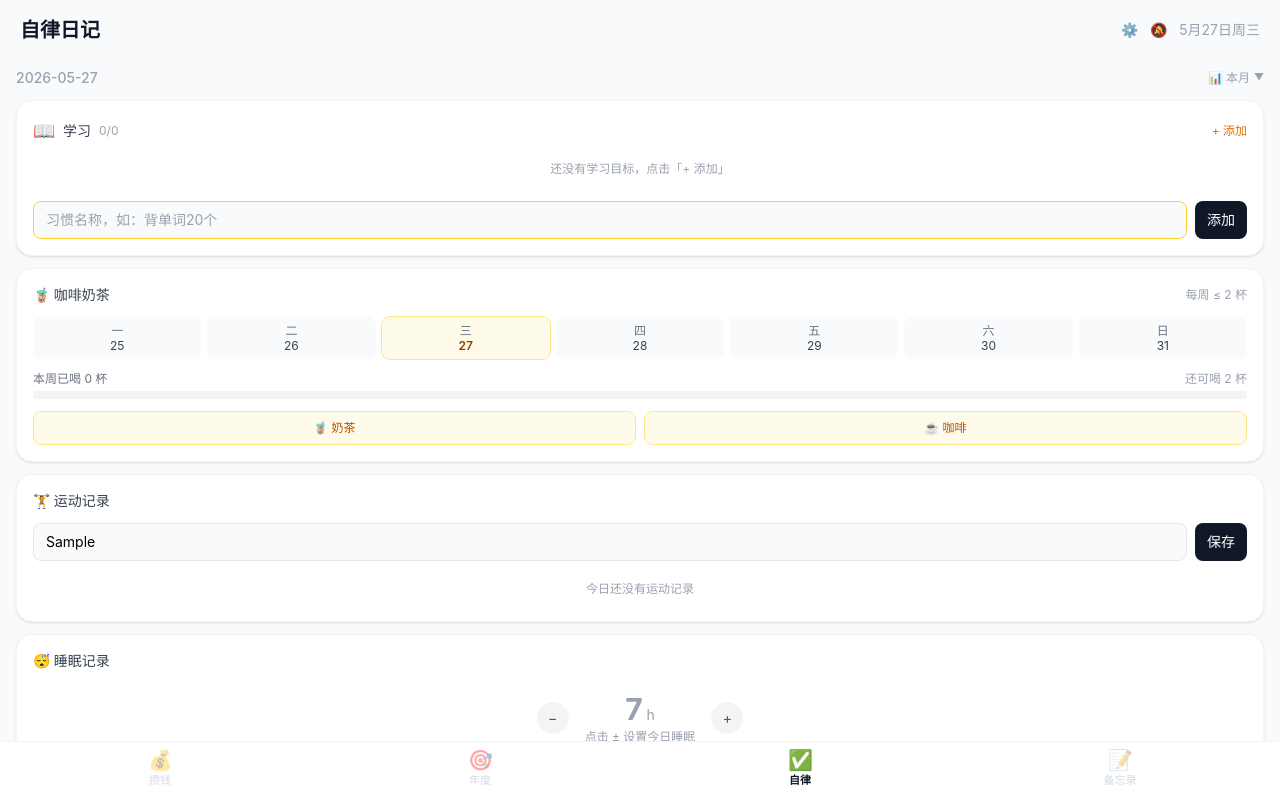
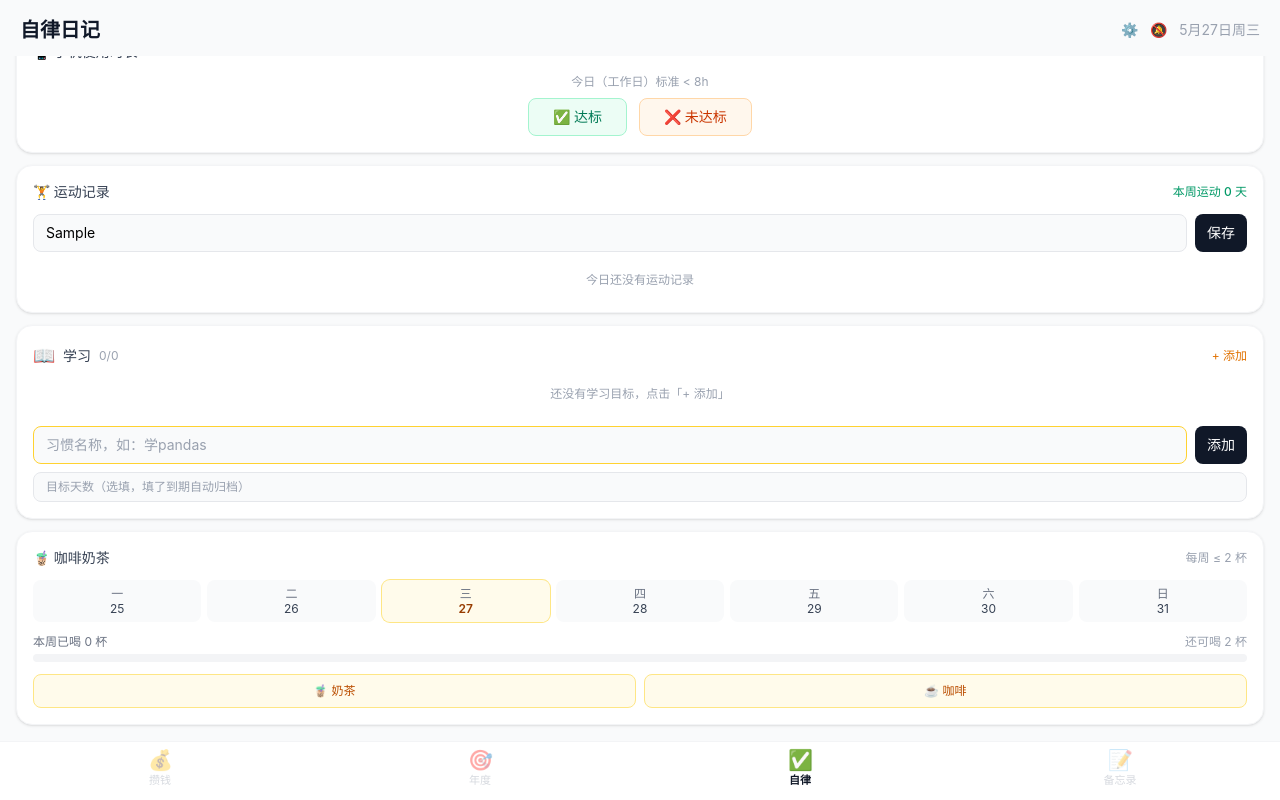
Before and after one commit to Lynn319425/discipline-diary, a React (Vite) app: page / in a window 1280 px wide. Both pictures are taken after typing "Sample" into the empty fields and a click on the button "+ 添加". Built offline with nearby package versions, Linux system fonts and the light colour scheme.

Commit message:
feat: 学习目标天数/自动归档, 运动周统计/折叠, 改序

```diff
--- a/src/App.tsx
+++ b/src/App.tsx
@@ -98,7 +98,7 @@ export default function App() {
       const t = `${String(now.getHours()).padStart(2, '0')}:${String(now.getMinutes()).padStart(2, '0')}`;
       if (t === data.reminderTime && data.lastNotifyDate !== todayStr) {
         const undone = data.dailyGoals.filter(g =>
-          !data.dailyRecords.some(r => r.goalId === g.id && r.date === todayStr && r.completed)
+          !g.completed && !data.dailyRecords.some(r => r.goalId === g.id && r.date === todayStr && r.completed)
         ).length;
         if (undone > 0 && 'Notification' in window && Notification.permission === 'granted') {
           new Notification('自律日记', { body: `今天还有 ${undone} 项学习未完成，去打卡吧！` });
@@ -627,7 +627,30 @@ function DisciplineTab() {
         </div>
       </div>
 
-      {/* 1. 学习 Section */}
+      {/* 1. 睡眠 Section */}
+      <SleepSection
+        sleepRecords={data.sleepRecords}
+        todayStr={todayStr}
+        setSleepRecord={setSleepRecord}
+      />
+
+      {/* 2. 手机使用 Section */}
+      <PhoneUsageSection
+        phoneUsageRecords={data.phoneUsageRecords}
+        todayStr={todayStr}
+        setPhoneUsage={setPhoneUsage}
+      />
+
+      {/* 3. 运动 Section */}
+      <ExerciseSection
+        exerciseRecords={data.exerciseRecords}
+        todayStr={todayStr}
+        addExerciseRecord={addExerciseRecord}
+        updateExerciseRecord={updateExerciseRecord}
+        deleteExerciseRecord={deleteExerciseRecord}
+      />
+
+      {/* 4. 学习 Section */}
       <LearningSection
         dailyGoals={data.dailyGoals}
         dailyRecords={data.dailyRecords}
@@ -639,34 +662,11 @@ function DisciplineTab() {
         doneCount={doneCount}
       />
 
-      {/* 2. 咖啡奶茶 Section */}
+      {/* 5. 咖啡奶茶 Section */}
       <DrinkTrackerSection
         drinkRecords={data.drinkRecords}
         addDrinkRecord={addDrinkRecord}
         deleteDrinkRecord={deleteDrinkRecord}
-      />
-
-      {/* 3. 运动 Section */}
-      <ExerciseSection
-        exerciseRecords={data.exerciseRecords}
-        todayStr={todayStr}
-        addExerciseRecord={addExerciseRecord}
-        updateExerciseRecord={updateExerciseRecord}
-        deleteExerciseRecord={deleteExerciseRecord}
-      />
-
-      {/* 4. 睡眠 Section */}
-      <SleepSection
-        sleepRecords={data.sleepRecords}
-        todayStr={todayStr}
-        setSleepRecord={setSleepRecord}
-      />
-
-      {/* 5. 手机使用 Section */}
-      <PhoneUsageSection
-        phoneUsageRecords={data.phoneUsageRecords}
-        todayStr={todayStr}
-        setPhoneUsage={setPhoneUsage}
       />
 
       {/* 本月热力图 + 统计 */}
@@ -683,27 +683,41 @@ function DisciplineTab() {
   );
 }
 
-/* ===== 1. 学习 ===== */
+/* ===== 4. 学习 ===== */
 function LearningSection({
   dailyGoals, dailyRecords, todayStr,
-  isDailyDone, toggleDailyRecord, deleteDailyGoal, addDailyGoal, doneCount,
+  isDailyDone, toggleDailyRecord, deleteDailyGoal, addDailyGoal, doneCount: _doneCount,
 }: {
-  dailyGoals: { id: string; name: string; createdAt: string }[];
+  dailyGoals: { id: string; name: string; createdAt: string; targetDays?: number; completed?: boolean; completedAt?: string }[];
   dailyRecords: DailyRecord[];
   todayStr: string;
   isDailyDone: (goalId: string, date: string) => boolean;
   toggleDailyRecord: (goalId: string, date: string, late?: boolean) => void;
   deleteDailyGoal: (id: string) => void;
-  addDailyGoal: (name: string) => void;
+  addDailyGoal: (name: string, targetDays?: number) => void;
   doneCount: number;
 }) {
   const [showForm, setShowForm] = useState(false);
   const [name, setName] = useState('');
+  const [targetDays, setTargetDays] = useState('');
+  const [showArchived, setShowArchived] = useState(false);
+
+  const activeGoals = dailyGoals.filter(g => !g.completed);
+  const archivedGoals = dailyGoals.filter(g => g.completed);
 
   const handleAdd = () => {
     if (!name.trim()) return;
-    addDailyGoal(name.trim());
-    setName(''); setShowForm(false);
+    const days = targetDays.trim() ? parseInt(targetDays) : undefined;
+    addDailyGoal(name.trim(), days);
+    setName(''); setTargetDays(''); setShowForm(false);
+  };
+
+  /** 计算目标进度（有 targetDays 时） */
+  const goalProgress = (goalId: string) => {
+    const goal = dailyGoals.find(g => g.id === goalId);
+    if (!goal?.targetDays) return null;
+    const ontime = dailyRecords.filter(r => r.goalId === goalId && !r.late).length;
+    return { done: Math.min(ontime, goal.targetDays), total: goal.targetDays, pct: Math.round((ontime / goal.targetDays) * 100) };
   };
 
   return (
@@ -712,7 +726,7 @@ function LearningSection({
         <div className="flex items-center gap-2">
           <span className="text-lg">📖</span>
           <h3 className="text-sm font-medium text-gray-700">学习</h3>
-          <span className="text-xs text-gray-400">{doneCount}/{dailyGoals.length}</span>
+          <span className="text-xs text-gray-400">{activeGoals.filter(g => isDailyDone(g.id, todayStr)).length}/{activeGoals.length}</span>
         </div>
         <button onClick={() => setShowForm(!showForm)}
           className="text-xs text-amber-600 hover:text-amber-700 transition-colors">
@@ -720,19 +734,22 @@ function LearningSection({
         </button>
       </div>
 
-      {dailyGoals.length === 0 && (
+      {activeGoals.length === 0 && (
         <p className="text-xs text-gray-400 text-center py-2">还没有学习目标，点击「+ 添加」</p>
       )}
 
+      {/* 进行中的目标 */}
       <div className="divide-y divide-gray-50">
-        {dailyGoals.map(goal => {
+        {activeGoals.map(goal => {
           const done = isDailyDone(goal.id, todayStr);
           const streak = calcStreak(dailyRecords, goal.id);
           const yesterdayStr = dateToStr(new Date(Date.now() - 86400000));
           const hasYesterday = dailyRecords.some(r => r.goalId === goal.id && r.date === yesterdayStr && !r.late);
           const hasYesterdayLate = dailyRecords.some(r => r.goalId === goal.id && r.date === yesterdayStr && r.late);
+          const progress = goalProgress(goal.id);
           return (
-            <div key={goal.id} className="flex items-center gap-3 py-2">
+            <div key={goal.id} className="py-2">
+              <div className="flex items-center gap-3">
                 <button onClick={() => toggleDailyRecord(goal.id, todayStr)}
                   className={`w-6 h-6 rounded-md flex items-center justify-center text-xs shrink-0 transition-all ${done ? 'bg-emerald-500 text-white' : 'border-2 border-gray-300'}`}>
                   {done && '✓'}
@@ -750,23 +767,72 @@ function LearningSection({
                 <button onClick={() => { if (confirm('删除这个习惯？')) deleteDailyGoal(goal.id); }}
                   className="text-gray-300 hover:text-red-400 text-xs shrink-0">✕</button>
               </div>
+              {/* 目标天数进度条 */}
+              {progress && (
+                <div className="flex items-center gap-2 mt-1.5 ml-9">
+                  <div className="flex-1 h-1.5 bg-gray-100 rounded-full overflow-hidden">
+                    <div className={`h-full rounded-full transition-all ${progress.pct >= 100 ? 'bg-emerald-400' : 'bg-amber-400'}`}
+                      style={{ width: `${progress.pct}%` }} />
+                  </div>
+                  <span className="text-[10px] text-gray-400 shrink-0">{progress.done}/{progress.total} 天</span>
+                  {progress.pct >= 100 && (
+                    <span className="text-[10px] text-emerald-500 font-medium shrink-0">✅ 已完成</span>
+                  )}
+                </div>
+              )}
+            </div>
           );
         })}
       </div>
 
+      {/* 已归档目标 */}
+      {archivedGoals.length > 0 && (
+        <div className="border-t border-gray-50 pt-2">
+          <button onClick={() => setShowArchived(!showArchived)}
+            className="flex items-center gap-1 text-xs text-gray-400 hover:text-gray-600 transition-colors">
+            📂 已完成 ({archivedGoals.length}) <span className="text-[10px]">{showArchived ? '▲' : '▼'}</span>
+          </button>
+          {showArchived && (
+            <div className="divide-y divide-gray-50 mt-1">
+              {archivedGoals.map(goal => (
+                <div key={goal.id} className="flex items-center gap-3 py-1.5 opacity-60">
+                  <div className="w-6 h-6 rounded-md flex items-center justify-center text-xs bg-emerald-100 text-emerald-500 shrink-0">
+                    ✓
+                  </div>
+                  <span className="flex-1 text-sm text-gray-500 line-through">{goal.name}</span>
+                  <span className="text-[10px] text-gray-400 shrink-0">
+                    {goal.completedAt ? goal.completedAt.slice(0, 10) : ''}
+                  </span>
+                  <button onClick={() => { if (confirm('删除这个习惯？')) deleteDailyGoal(goal.id); }}
+                    className="text-gray-300 hover:text-red-400 text-xs shrink-0">✕</button>
+                </div>
+              ))}
+            </div>
+          )}
+        </div>
+      )}
+
+      {/* 添加表单 */}
       {showForm && (
-        <div className="pt-2 flex gap-2">
-          <input placeholder="习惯名称，如：背单词20个" value={name} onChange={e => setName(e.target.value)}
+        <div className="pt-2 space-y-2">
+          <div className="flex gap-2">
+            <input placeholder="习惯名称，如：学pandas" value={name} onChange={e => setName(e.target.value)}
               className="flex-1 px-3 py-2 text-sm bg-gray-50 border border-gray-200 rounded-lg focus:outline-none focus:border-amber-300 placeholder:text-gray-400" autoFocus />
             <button onClick={handleAdd}
               className="px-3 py-2 text-sm font-medium text-white bg-gray-900 rounded-lg hover:bg-gray-800 transition-colors">添加</button>
+          </div>
+          <div className="flex items-center gap-2">
+            <input type="number" min="1" placeholder="目标天数（选填，填了到期自动归档）"
+              value={targetDays} onChange={e => setTargetDays(e.target.value)}
+              className="flex-1 px-3 py-1.5 text-xs bg-gray-50 border border-gray-200 rounded-lg focus:outline-none focus:border-amber-300 placeholder:text-gray-400" />
+          </div>
         </div>
       )}
     </div>
   );
 }
 
-/* ===== 2. 奶茶咖啡追踪 ===== */
+/* ===== 5. 咖啡奶茶追踪 ===== */
 function DrinkTrackerSection({
   drinkRecords, addDrinkRecord, deleteDrinkRecord,
 }: {
@@ -900,6 +966,7 @@ function ExerciseSection({
   const [input, setInput] = useState('');
   const [editingId, setEditingId] = useState<string | null>(null);
   const [editText, setEditText] = useState('');
+  const [expanded, setExpanded] = useState(false);
 
   const handleAdd = () => {
     if (!input.trim()) return;
@@ -916,13 +983,27 @@ function ExerciseSection({
   const todayExercises = exerciseRecords.filter(r => r.date === todayStr);
   const todayCount = todayExercises.length;
 
+  // 本周运动天数统计
+  const weekStart = getWeekStart(new Date());
+  const weekEnd = new Date(weekStart);
+  weekEnd.setDate(weekStart.getDate() + 7);
+  const weekDaysSet = new Set(
+    exerciseRecords.filter(r => {
+      const d = new Date(r.date);
+      return d >= weekStart && d < weekEnd;
+    }).map(r => r.date)
+  );
+
   return (
     <div className="bg-white rounded-2xl shadow-sm border border-gray-100 p-4 space-y-3">
       <div className="flex items-center justify-between">
         <h3 className="text-sm font-medium text-gray-700">🏋️ 运动记录</h3>
+        <div className="flex items-center gap-2">
+          <span className="text-xs text-emerald-600 font-medium">本周运动 {weekDaysSet.size} 天</span>
           {todayCount > 0 && (
             <span className="text-xs text-gray-400">今日 {todayCount} 条</span>
           )}
+        </div>
       </div>
 
       {/* 添加 */}
@@ -938,7 +1019,7 @@ function ExerciseSection({
       {/* 今日记录列表 */}
       {todayExercises.length > 0 && (
         <div className="space-y-1.5">
-          {todayExercises.map(r => (
+          {(expanded ? todayExercises : todayExercises.slice(0, 3)).map(r => (
             <div key={r.id}>
               {editingId === r.id ? (
                 <div className="flex gap-2">
@@ -962,6 +1043,12 @@ function ExerciseSection({
               )}
             </div>
           ))}
+          {todayExercises.length > 3 && (
+            <button onClick={() => setExpanded(!expanded)}
+              className="text-xs text-gray-400 hover:text-gray-600 flex items-center gap-1 transition-colors">
+              {expanded ? '收起 ▲' : `展开全部 ${todayExercises.length} 条 ▼`}
+            </button>
+          )}
         </div>
       )}
 
@@ -972,7 +1059,7 @@ function ExerciseSection({
   );
 }
 
-/* ===== 4. 睡眠记录 ===== */
+/* ===== 1. 睡眠记录 ===== */
 function SleepSection({
   sleepRecords, todayStr, setSleepRecord,
 }: {
@@ -1079,7 +1166,7 @@ function SleepSection({
   );
 }
 
-/* ===== 5. 手机使用时长 ===== */
+/* ===== 2. 手机使用时长 ===== */
 function PhoneUsageSection({
   phoneUsageRecords, todayStr, setPhoneUsage,
 }: {
--- a/src/store.tsx
+++ b/src/store.tsx
@@ -71,7 +71,7 @@ interface StoreType {
   deleteAnnualSubTask: (goalId: string, subTaskId: string) => void;
   setAnnualGoalMode: (goalId: string, mode: 'percentage' | 'subtasks' | 'checkbox') => void;
   /* 每日目标（学习打卡） */
-  addDailyGoal: (name: string) => void;
+  addDailyGoal: (name: string, targetDays?: number) => void;
   deleteDailyGoal: (id: string) => void;
   toggleDailyRecord: (goalId: string, date: string, late?: boolean) => void;
   isDailyDone: (goalId: string, date: string) => boolean;
@@ -230,10 +230,14 @@ export function StoreProvider({ children }: { children: ReactNode }) {
   }, []);
 
   /* ===== 每日目标（学习打卡） ===== */
-  const addDailyGoal = useCallback((name: string) => {
+  const addDailyGoal = useCallback((name: string, targetDays?: number) => {
     setData(d => ({
       ...d,
-      dailyGoals: [...d.dailyGoals, { id: uid(), name, createdAt: now() }],
+      dailyGoals: [...d.dailyGoals, {
+        id: uid(), name, createdAt: now(),
+        targetDays: targetDays && targetDays > 0 ? targetDays : undefined,
+        completed: false,
+      }],
     }));
   }, []);
 
@@ -251,7 +255,26 @@ export function StoreProvider({ children }: { children: ReactNode }) {
       if (existing) {
         return { ...d, dailyRecords: d.dailyRecords.filter(r => r.id !== existing.id) };
       }
-      return { ...d, dailyRecords: [...d.dailyRecords, { id: uid(), goalId, date, completed: true, late: !!late }] };
+      const newRecords = [...d.dailyRecords, { id: uid(), goalId, date, completed: true, late: !!late }];
+
+      // Auto-complete: check if goal has targetDays and is now fulfilled
+      const goal = d.dailyGoals.find(g => g.id === goalId);
+      if (goal?.targetDays && !goal.completed) {
+        const ontime = newRecords.filter(r => r.goalId === goalId && !r.late).length;
+        if (ontime >= goal.targetDays) {
+          return {
+            ...d,
+            dailyRecords: newRecords,
+            dailyGoals: d.dailyGoals.map(g =>
+              g.id === goalId
+                ? { ...g, completed: true, completedAt: now() }
+                : g
+            ),
+          };
+        }
+      }
+
+      return { ...d, dailyRecords: newRecords };
     });
   }, []);
 
--- a/src/types.ts
+++ b/src/types.ts
@@ -34,6 +34,9 @@ export interface DailyGoal {
   id: string;
   name: string;
   createdAt: string;
+  targetDays?: number;
+  completed?: boolean;
+  completedAt?: string;
 }
 
 export interface DailyRecord {
```
Lines whose indentation alone changed are shown as unchanged.
